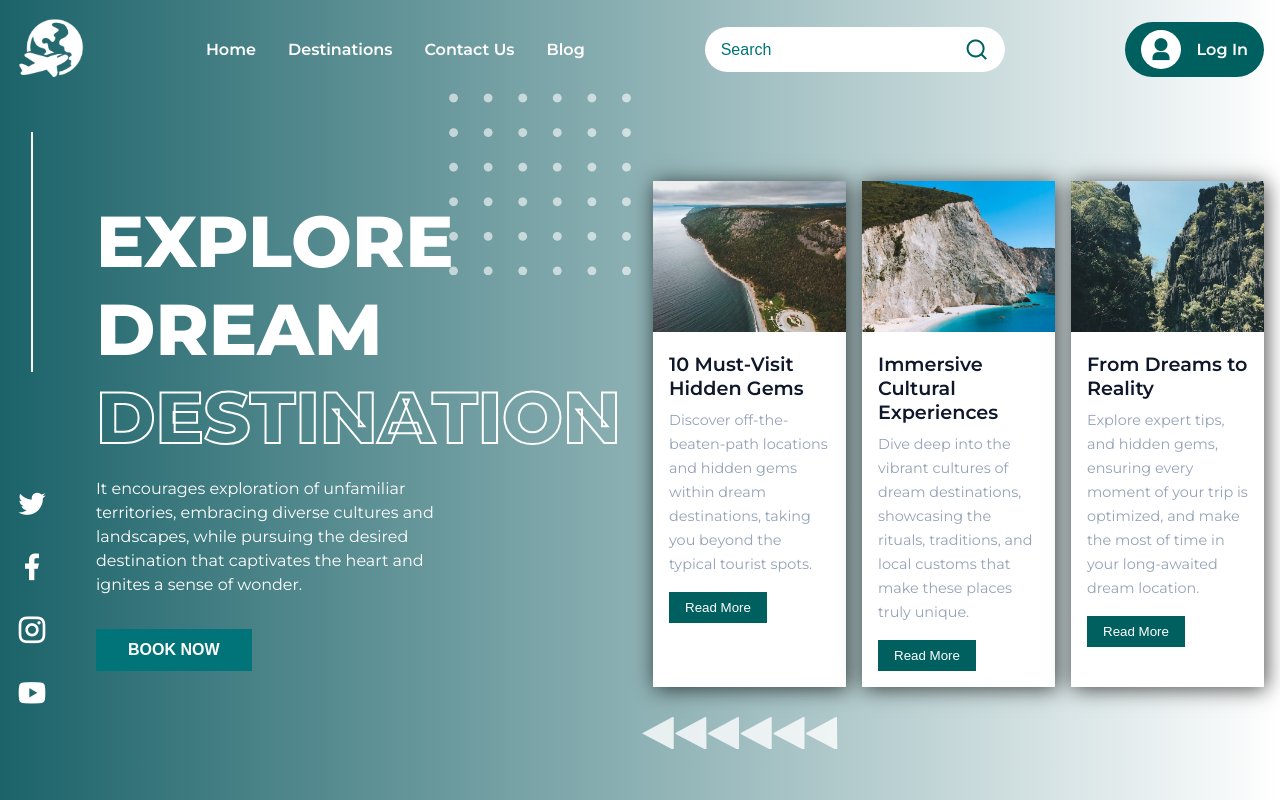
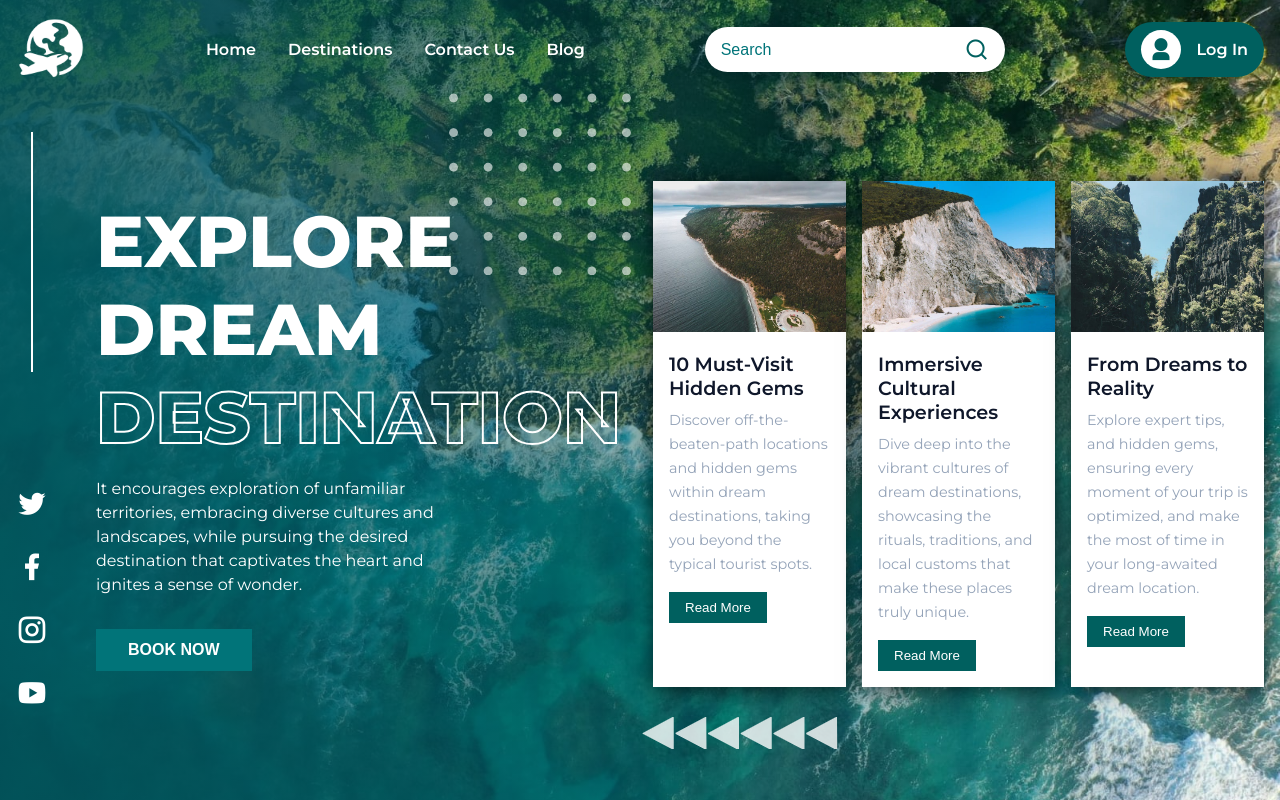
Before and after one commit to GauravGulahe/CODSOFT, a plain HTML site: page index.html in a window 1280 px wide. Drawn offline with nearby package versions, Linux system fonts and the light colour scheme.

Commit message:
styles.css

```diff
--- a/styles.css
+++ b/styles.css
@@ -22,7 +22,7 @@ body {
       rgba(2, 82, 89, 0.9),
       rgba(255, 255, 255, 0)
     ),
-    url("background image");
+    url("background\ image.jpg");
   background-position: center center;
   background-size: cover;
   background-repeat: no-repeat;
```
